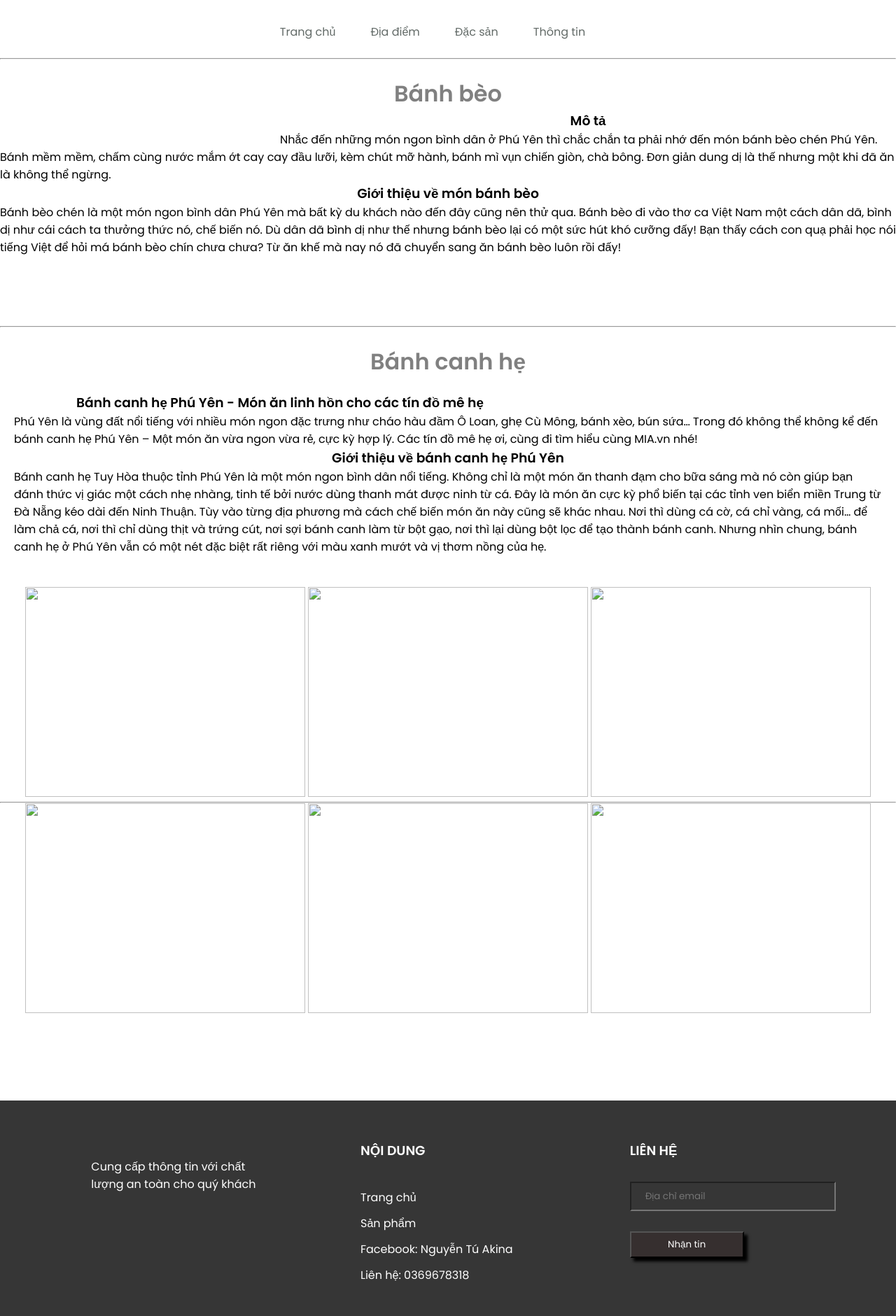
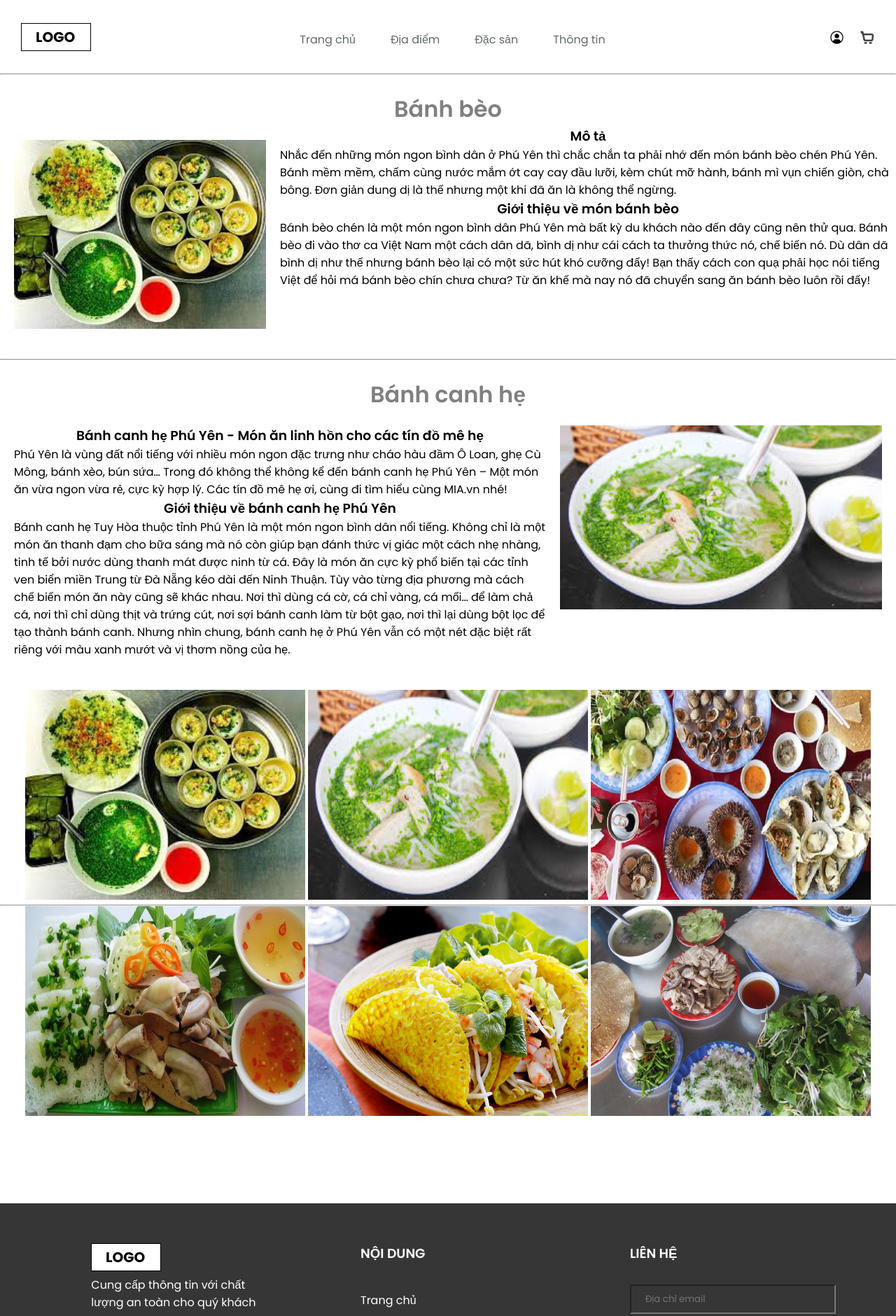
Before and after one commit to nguyentuakina/phuyen78, a plain HTML site: page page/dacsan.html in a window 1280 px wide. Shown: the top 1881 px of the page at 70% size. Drawn offline with Linux system fonts and the light colour scheme.

Commit message:
upload source code

```diff
--- a/page/dacsan.html
+++ b/page/dacsan.html
@@ -12,29 +12,29 @@
 <body>
     <div id="wrapper">
         <div id="header">
-            <a href="index.html" class="logo">
-                <img src="assets/logo.png" alt="">
+            <a href="/index.html" class="logo">
+                <img src="/img/logo.png" alt="">
             </a>
             <div id="menu">
                 <div class="item">
-                    <a href="index.html">Trang chủ</a>
+                    <a href="/index.html">Trang chủ</a>
                 </div>
                 <div class="item">
-                    <a href="diadiem.html">Địa điểm</a>
+                    <a href="/page/diadiem.html">Địa điểm</a>
                 </div>
                 <div class="item">
-                    <a href="dacsan.html">Đặc sản</a>
+                    <a href="/page/dacsan.html">Đặc sản</a>
                 </div>
                 <div class="item">
-                    <a href="thongtinPhuYen.html">Thông tin</a>
+                    <a href="/page/thongtinPhuYen.html">Thông tin</a>
                 </div>
             </div>
             <div id="actions">
                 <div class="item">
-                    <a href="taikhoan.html"><img src="assets/user.png" alt=""></a>
+                    <a href="/page/taikhoan.html"><img src="/img/user.png" alt=""></a>
                 </div>
                 <div class="item">
-                    <a href="giohang.html"><img src="assets/cart.png" alt=""></a>
+                    <a href="/page/giohang.html"><img src="/img/cart.png" alt=""></a>
                 </div>
             </div>
         </div><br>
@@ -42,7 +42,7 @@
         <div class="dulich"><br>
             <div>
                 <h1 style="text-align: center;color: gray;">Bánh bèo</h1>
-                <img style="padding: 20px;" src="assets/dacsan1.png" alt="" width="400" align="left">
+                <img style="padding: 20px;" src="/img/dacsan1.png" alt="" width="400" align="left">
                 <div>
                     <p>
                     <h3 style="text-align: center;">Mô tả</h3>Nhắc đến những món ngon bình dân ở Phú Yên thì
@@ -64,7 +64,7 @@
             <div class="dulich"><br>
                 <div>
                     <h1 style="text-align: center;color: gray;">Bánh canh hẹ</h1>
-                    <img style="padding: 20px;" src="assets/dacsan2.png" alt="" width="500" align="right">
+                    <img style="padding: 20px;" src="/img/dacsan2.png" alt="" width="500" align="right">
                     <div style="padding: 20px;">
                         <p >
                         <h3 align="center">Bánh canh hẹ Phú Yên - Món ăn linh hồn cho các tín đồ mê hẹ</h3>Phú Yên là
@@ -88,15 +88,15 @@
             <div class="dulich"><br>
                 <div align="center">
                     <p>
-                        <img src="assets/dacsan1.png" width="400" height="300">
-                        <img src="assets/dacsan2.png" width="400" height="300">
-                        <img src="assets/dacsan3.png" width="400" height="300">
+                        <img src="/img/dacsan1.png" width="400" height="300">
+                        <img src="/img/dacsan2.png" width="400" height="300">
+                        <img src="/img/dacsan3.png" width="400" height="300">
                     </p>
                     <hr>
                     <p>
-                        <img src="assets/dacsan4.png" width="400" height="300">
-                        <img src="assets/dacsan5.png" width="400" height="300">
-                        <img src="assets/dacsan6.png" width="400" height="300">
+                        <img src="/img/dacsan4.png" width="400" height="300">
+                        <img src="/img/dacsan5.png" width="400" height="300">
+                        <img src="/img/dacsan6.png" width="400" height="300">
                     </p>
                 </div>
             </div>
@@ -104,7 +104,7 @@
             <div id="footer">
                 <div class="box">
                     <div class="logo">
-                        <img src="assets/logo.png" alt="">
+                        <img src="/img/logo.png" alt="">
                     </div>
                     <p>Cung cấp thông tin với chất lượng an toàn cho quý khách</p>
                 </div>
```
Also changed, not shown: page/diadiem.html (+11 -11 lines), page/giohang.html (+9 -9 lines), page/taikhoan.html (+11 -11 lines), page/thongtinPhuYen.html (+12 -12 lines).
